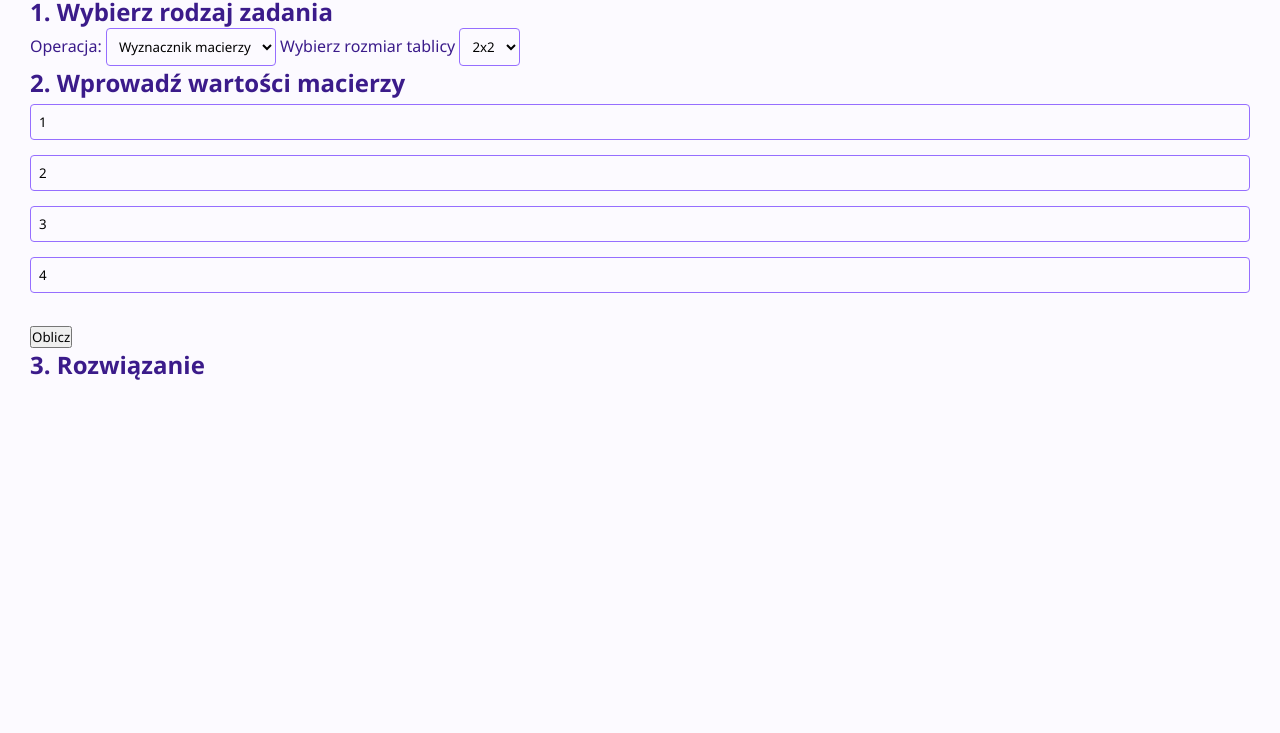
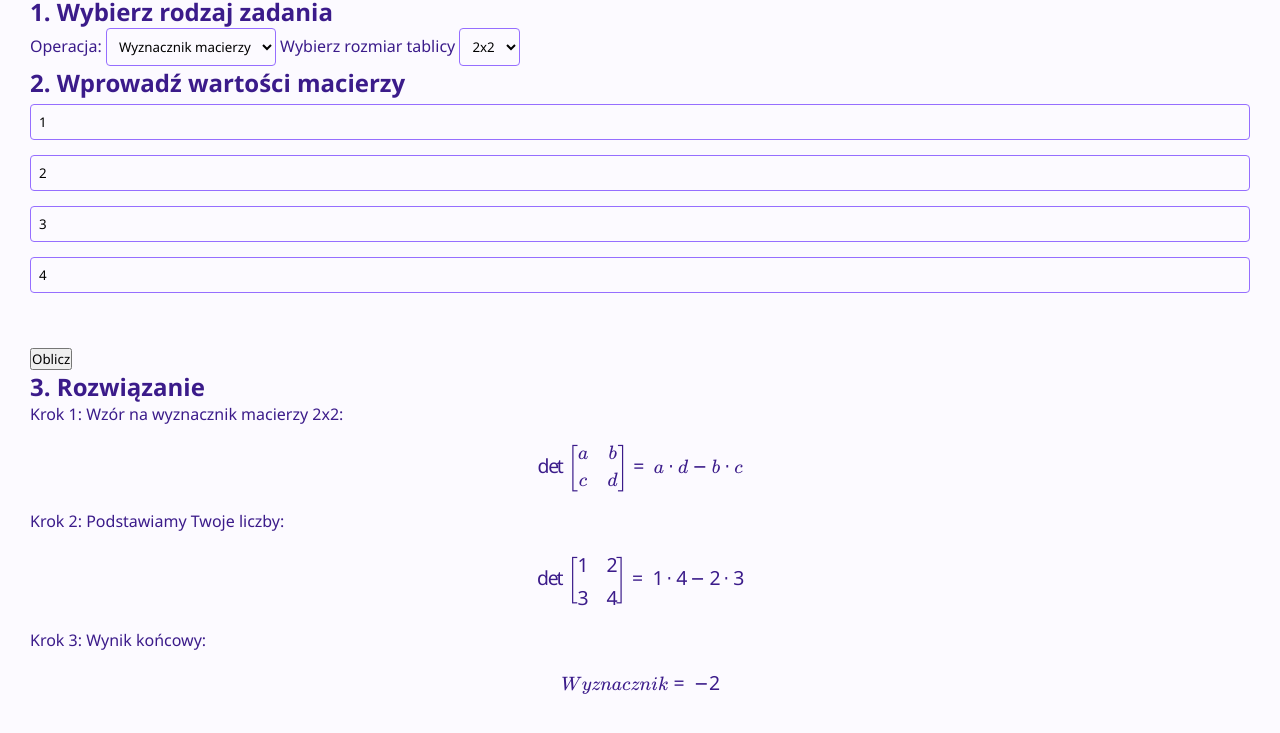
Before and after one commit to KacperGolubski/Web-Technologies, a plain HTML site: page latex/index.html in a window 1280 px wide. Both pictures are taken after a click on the button "Oblicz". Shown: the part 83-816 px from the top of the page. Drawn offline with nearby package versions, Linux system fonts and the light colour scheme; files that its build step writes are made by us from their sources.

Commit message:
Adding logic for calculations of 2x2 matrixes

```diff
--- a/latex/index.html
+++ b/latex/index.html
@@ -28,11 +28,13 @@
 
     <section id="matrix-input">
         <h2>2. Wprowadź wartości macierzy</h2>
-        <input type="number" id="m00" value="1">
-        <input type="number" id="m01" value="2">
-        <br>
-        <input type="number" id="m10" value="3">
-        <input type="number" id="m11" value="4">
+        <div id="matrix_fields">
+            <input type="number" id="m00" value="1">
+            <input type="number" id="m01" value="2">
+            <br>
+            <input type="number" id="m10" value="3">
+            <input type="number" id="m11" value="4">
+        </div>
         <br><br>
         <button type="button" id="calculate">Oblicz</button>
     </section>
@@ -41,8 +43,7 @@
         <h2>3. Rozwiązanie</h2>
         <output id="solution_steps"></output>
     </section>
-
 </main>
-<script src="script.js"></script>
+<script src="index.js"></script>
 </body>
 </html>
--- a/latex/index.js
+++ b/latex/index.js
@@ -0,0 +1,26 @@
+const calculateBtn = document.getElementById("calculate");
+calculateBtn.addEventListener("click", function() {
+    let m00 = parseFloat(document.getElementById("m00").value);
+    let m01 = parseFloat(document.getElementById("m01").value);
+    let m10 = parseFloat(document.getElementById("m10").value);
+    let m11 = parseFloat(document.getElementById("m11").value);
+    let result = m00 * m11 - m10 * m01;
+    let latexString = `
+    Krok 1: Wzór na wyznacznik macierzy 2x2:
+    $$ \\det \\begin{bmatrix} a & b \\\\ c & d \\end{bmatrix} = a \\cdot d - b \\cdot c $$
+
+    Krok 2: Podstawiamy Twoje liczby:
+    $$ \\det \\begin{bmatrix} ${m00} & ${m01} \\\\ ${m10} & ${m11} \\end{bmatrix} = ${m00} \\cdot ${m11} - ${m01} \\cdot ${m10} $$
+
+    Krok 3: Wynik końcowy:
+    $$ Wyznacznik = ${result} $$
+    `;
+
+    document.getElementById("solution_steps").innerHTML = latexString;
+    if (window.MathJax) {
+        MathJax.typesetPromise();
+    }
+    console.log("Moja macierz 2x2:");
+    console.log(m00, m01);
+    console.log(m10, m11);
+});
```
